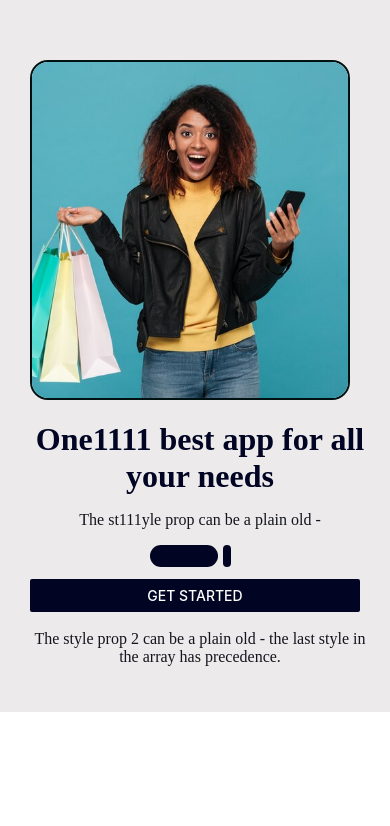
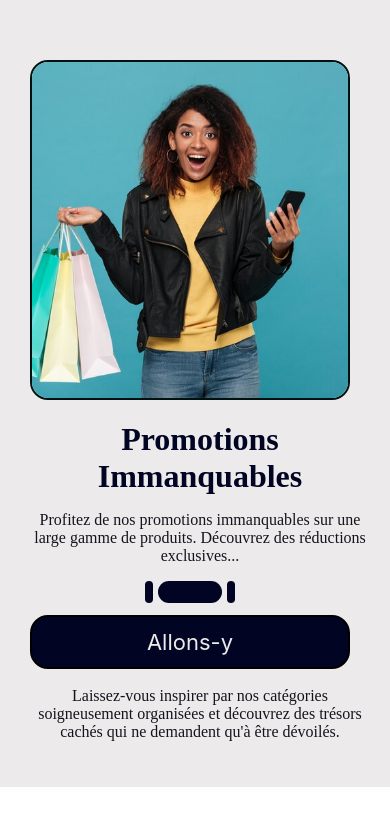
Before and after one commit to BelieveMb/bjr11-store, a React Native app: screen / in a window 390 px wide. Shown: the top 826 px of the page. Built offline with nearby package versions, Linux system fonts and the light colour scheme.

Commit message:
index page is done

```diff
--- a/src/components/index/ButtonHome.js
+++ b/src/components/index/ButtonHome.js
@@ -1,25 +1,28 @@
-import { StyleSheet, Button } from 'react-native';
+import { StyleSheet, Pressable, Text  } from 'react-native';
 
 
-export default function ButtonHome({navigation}){
+export default function ButtonHome({navigation, textBtn}){
     return(
-        <Button
-            title='Get Started'
-            color='#010422'
-            onPress={() =>navigation.navigate('SignIn')}
-        />
+        // <Button
+        //     title='Allons-y'
+        //     color='#010422'
+        //     onPress={() =>navigation.navigate('SignIn')}
+        // />
+        <Pressable style={styles.btnCard} >
+            <Text style={{color: '#eceaea',fontSize: 22,textAlign: 'center'}} >{textBtn}</Text>
+        </Pressable>
+
     )
 };
 
 const styles = StyleSheet.create({
     btnCard: {
         backgroundColor: '#010422',
-        color: '#eceaea',
         borderRadius: 18,
         borderWidth: 2,
         padding: 12,
-        fontSize: 17,
         fontFamily: 'Arial',
         width: 320,
+
     },
 });
--- a/src/pages/Index.js
+++ b/src/pages/Index.js
@@ -3,37 +3,19 @@ import { StyleSheet, Image, View } from "react-native";
 import ButtonHome from "../components/index/ButtonHome";
 
 const  imgCard1 = require('../../assets/images/bg-index3.jpg');
-const  imgCard3 = require('../../assets/images/bg-index2.jpg');
-const titleCard1 = "One best app for all your needs";
-const detailCard1 =  "The style prop can be a plain old - the last style in the array has precedence";
-const checkSeparator = false;
-const separator1 = "...............";
-
-
+const titleCard1 = "Découvrez les Nouveautés";
+const detailCard1 =  "Découvrez les dernières tendances et les nouveautés de la saison dans notre boutique en ligne...";
+const whitoutSeparator = ".";
+const separator = "...............";
 
 const  imgCard2  = require('../../assets/images/bg-index.jpg');
-const  titleCard2 = "One1111 best app for all your needs";
-const  detailCard2= "The st111yle prop can be a plain old - ";
+const  titleCard2 = "Promotions Immanquables";
+const  detailCard2= "Profitez de nos promotions immanquables sur une large gamme de produits. Découvrez des réductions exclusives... ";
 
+const titleCard3 = "Explorez nos Collections";
+const  imgCard3 = require('../../assets/images/bg-index2.jpg');
+const  detailCard3= "Plongez dans un univers de diversité et d'élégance en explorant nos collections variées. Des vêtements tendance aux gadgets innovants...";
 
-function CardHomeDefault({imgCard, titleCard, detailCard, checkSeparator}){
-    return (
-        <View>
-            <Image source={imgCard} style={styles.imageCard} />
-            <h1 style={styles.titleCard}> {titleCard} </h1>
-            <p style={styles.CardP}> {detailCard} </p>
-
-            <div style={styles.divSeparator}>
-                    <span style={styles.separatorCard} >
-                        {separator1}.
-
-                    </span>
-                    <span style={styles.separatorCard} > .
-                    </span>
-            </div>
-        </View>
-    )
-}
 
 export default function Index({navigation}){
 
@@ -43,30 +25,52 @@ export default function Index({navigation}){
     function changeImg(){
         if(change===0){
             setChange(1);
-            // checkSeparator = true;
         }else if(change===1) {
             setChange(2);
-            // checkSeparator = false;
         }else if(change===2) {
             setChange(3);
-            // checkSeparator = false;
         } else{
             setChange(change-2)
         }
     }
     setTimeout(() => {changeImg()}, 5000);
 
+    function CardHomeDefault({imgCard, titleCard, detailCard, separator}){
+        return (
+            <View>
+                <Image source={imgCard} style={styles.imageCard} />
+                <h1 style={styles.titleCard}> {titleCard} </h1>
+                <p style={styles.CardP}> {detailCard} </p>
+
+                <div style={styles.divSeparator}>
+                        <span style={styles.separatorCard} >
+                            { change===1 ? separator : "."}
+                        </span>
+                        <span style={styles.separatorCard} >
+                            { change===2 ? separator : "."}
+                        </span>
+                        <span style={styles.separatorCard} >
+                            { change===3 ? separator : "."}
+                        </span>
+                </div>
+            </View>
+        )
+    }
+
+
     return(
         <View style={styles.home} >
-            { change === 1 ? <CardHomeDefault imgCard={imgCard1} titleCard={titleCard1} detailCard={detailCard1} checkSeparator={checkSeparator}  /> : null }
-            { change === 2 ? <CardHomeDefault  imgCard={imgCard2} titleCard={titleCard2} detailCard={detailCard2} checkSeparator={checkSeparator}/> : null }
-            { change === 3 ? <CardHomeDefault  imgCard={imgCard3} titleCard={titleCard2} detailCard={detailCard2} checkSeparator={checkSeparator}/> : null }
-            <ButtonHome navigation={navigation} />
-            <p style={styles.CardP}>The style prop {change} can be a plain old - the last style in the array has precedence. </p>
+            { change === 1 ? <CardHomeDefault imgCard={imgCard1} titleCard={titleCard1} detailCard={detailCard1} separator={separator}  /> : null }
+            { change === 2 ? <CardHomeDefault  imgCard={imgCard2} titleCard={titleCard2} detailCard={detailCard2} separator={separator}/> : null }
+            { change === 3 ? <CardHomeDefault  imgCard={imgCard3} titleCard={titleCard3} detailCard={detailCard3} separator={separator}/> : null }
+            <ButtonHome navigation={navigation} textBtn="Allons-y"/>
+            <p style={styles.CardP}> Laissez-vous inspirer par nos catégories soigneusement organisées et découvrez des trésors cachés qui ne demandent qu'à être dévoilés. </p>
 
         </View>
     );
 }
+
+
 const styles = StyleSheet.create({
     home: {
         backgroundColor : '#eceaea',
```
